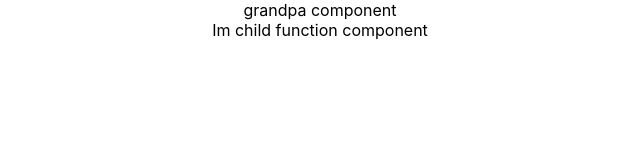
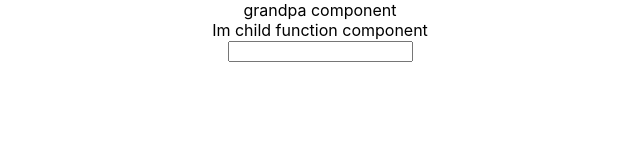
Before and after one commit to audelqua/render-huge-list, a React (Create React App) app: page / in a window 1280 px wide. Shown: the top 160 px of the page, without its empty margins (320-960 px from the left). Built offline with nearby package versions, Linux system fonts and the light colour scheme.

Commit message:
react.createRef() in function component

```diff
--- a/src/components/sampleOfUsingRef/index.jsx
+++ b/src/components/sampleOfUsingRef/index.jsx
@@ -21,8 +21,13 @@ class SampleOfUsingRef extends Component {
 export default SampleOfUsingRef
 
 const ChildFunctionComponent = (props) => {
+    const myRef = React.createRef()
+    console.log(myRef)
     return (
-        <div>Im child function component</div>
+        <>
+            <div>Im child function component</div>
+            <input ref={myRef}/>
+        </>
     )
 }
 //parent component
```
